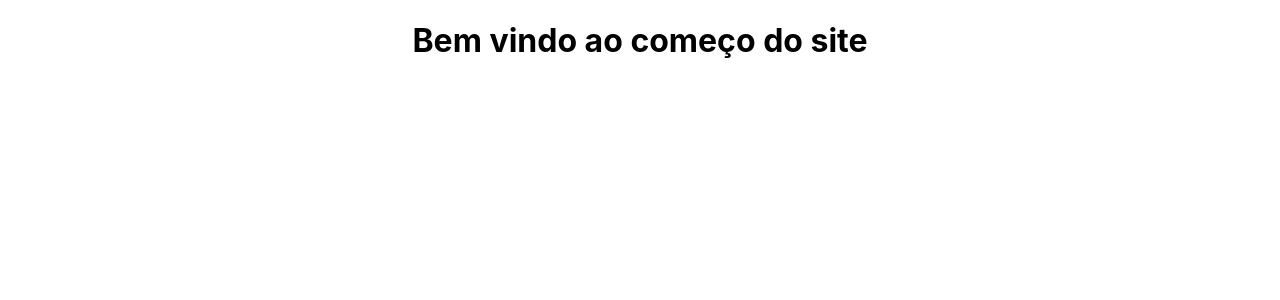
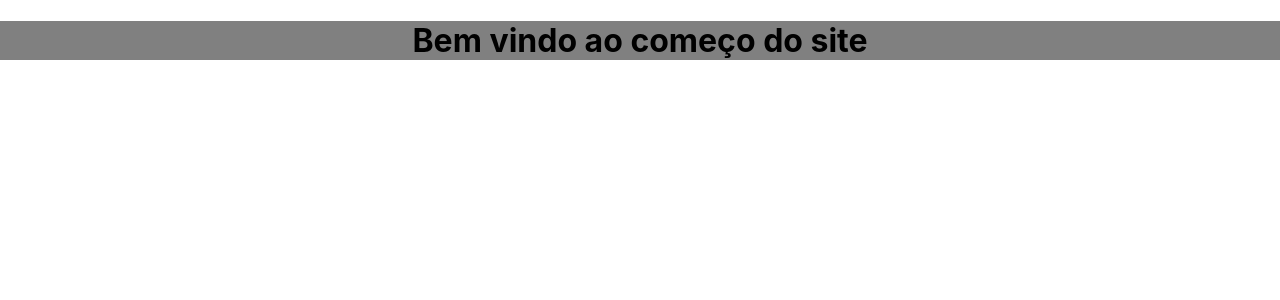
Before and after one commit to lincolnzera1/LIT-OFICINAS, a React (Create React App) app: page / in a window 1280 px wide. Shown: the top 300 px of the page. Built offline with nearby package versions, Linux system fonts and the light colour scheme.

Commit message:
Another changes to test heroku

```diff
--- /dev/null
+++ b/src/components/Navbar.css
@@ -0,0 +1,4 @@
+header{
+    background-color: gray;
+
+}
--- a/src/components/Navbar.js
+++ b/src/components/Navbar.js
@@ -1,9 +1,12 @@
 import React from 'react'
+import "./Navbar.css"
 
 const Navbar = () => {
   return (
     <div>
-        <h1>Bem vindo ao começo do site</h1>
+        <header>
+            <h1>Bem vindo ao começo do site</h1>
+        </header>
     </div>
   )
 }
```
